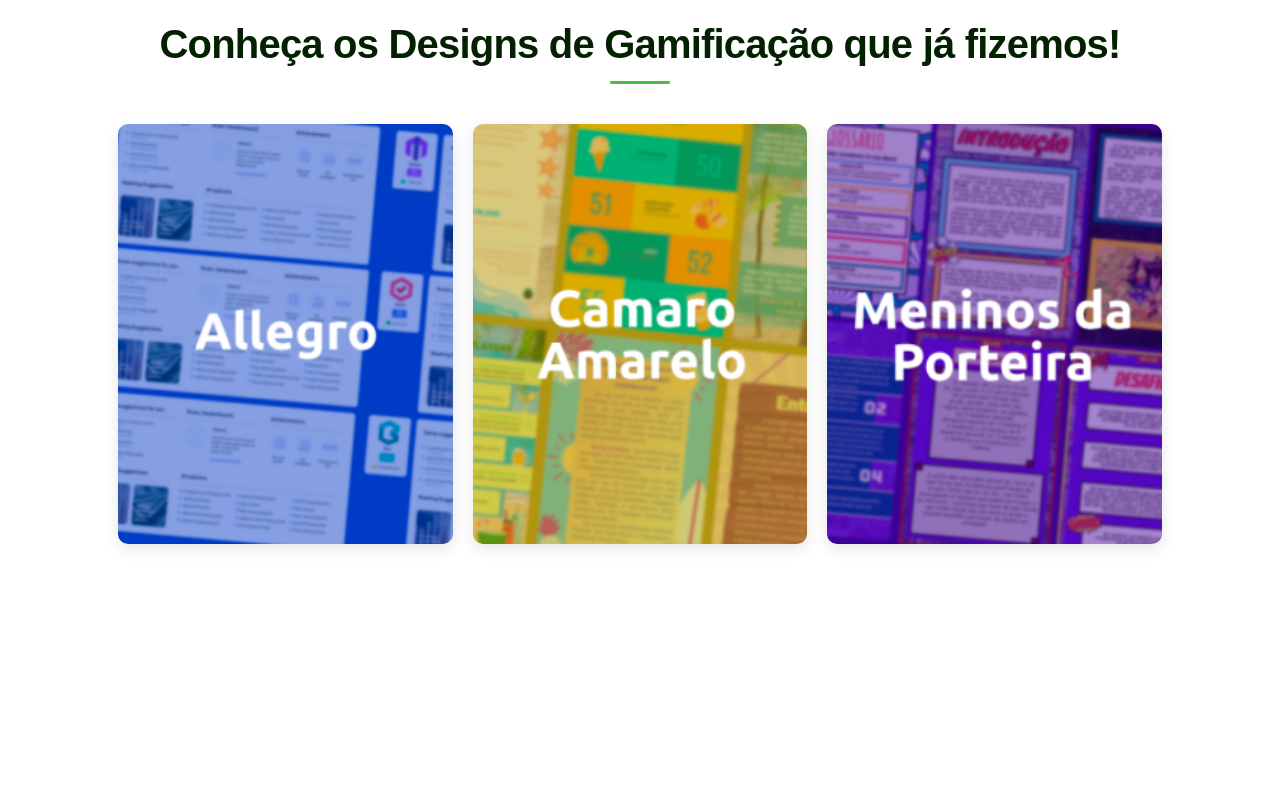
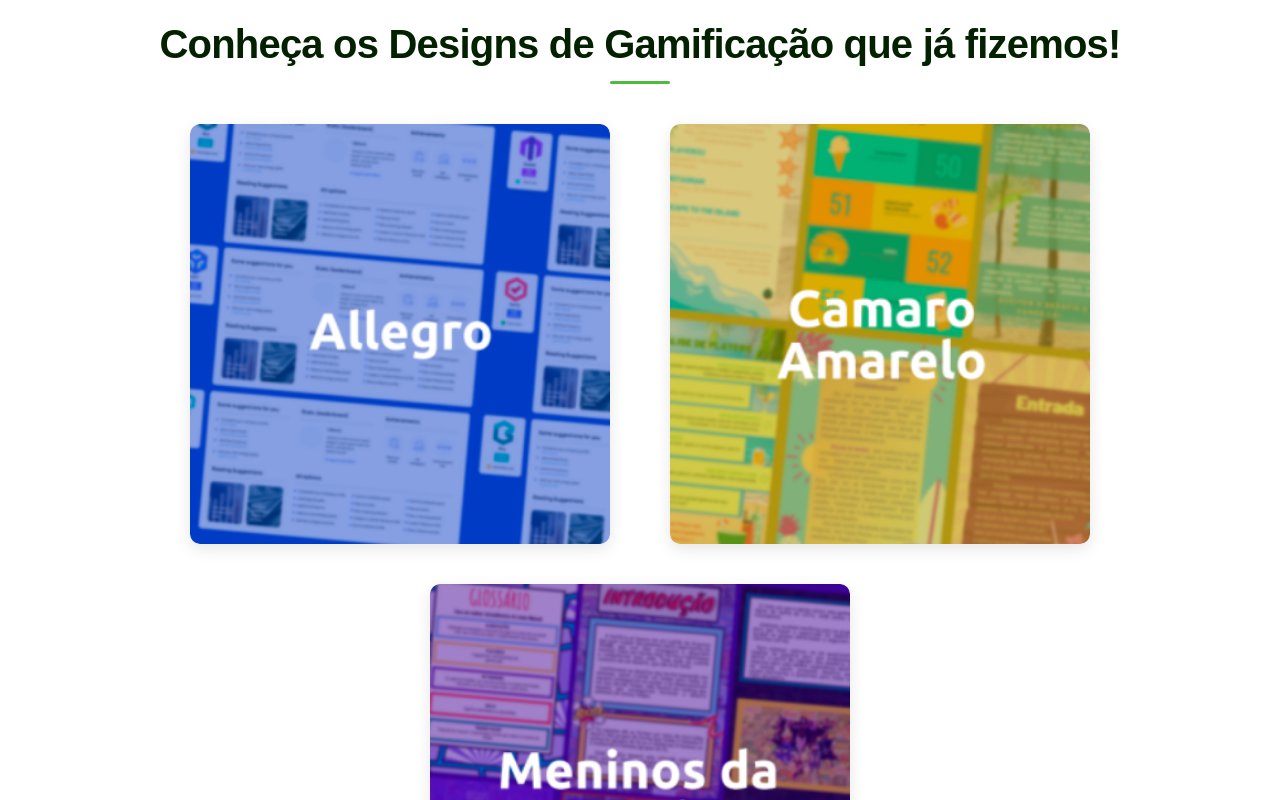
Before and after one commit to DiProjOrcestra/Site-Orc, a React (Vite) app: page / in a window 1280 px wide. Shown: the part 3300-4100 px from the top of the page. Before the commit the page ends 3924 px from the top, so only its background shows below. Built offline with nearby package versions, Linux system fonts and the light colour scheme.

Commit message:
fix: concertando o problema dos textos nos cards dos projetos no componente Projetos.jsx

```diff
--- a/src/css/Projetos.css
+++ b/src/css/Projetos.css
@@ -35,6 +35,20 @@
   max-width: 1300px;
   margin: 0 auto;
   justify-items: center;
+
+
+  display: flex;
+  flex-wrap: wrap;
+  justify-content: center;
+  align-items: center;
+
+}
+
+.projetos-grid > * {
+  flex: 0 1 auto;
+  min-width: 300px;
+  max-width: 400px;
+  margin: 0 10px;
 }
 
 .projeto-card {
@@ -97,7 +111,10 @@
 
 
 .projeto-name {
+  position: relative;
+  top: 0;
   color: #3bc90c;
+  margin: 0px 0 20px 0;
   font-size: 1.8rem;
   font-weight: 800;
   text-shadow: 2px 2px 4px rgba(0, 0, 0, 0.3);
@@ -126,12 +143,38 @@
   line-clamp: unset;
   max-height: none;
   white-space: normal;
+
+  overflow-y: auto;
+  flex: 1;
+  max-height: calc(100% - 80px);
+
+
+  scrollbar-width: thin;
+  scrollbar-color: #3bc90c rgba(255, 255, 255, 0.1);
+  padding-right: 5px;
+
 }
+
+* Scroll customizado para Webkit */
+.projeto-resumo::-webkit-scrollbar {
+  width: 4px;
+}
+
+.projeto-resumo::-webkit-scrollbar-track {
+  background: rgba(255, 255, 255, 0.1);
+  border-radius: 2px;
+}
+
+.projeto-resumo::-webkit-scrollbar-thumb {
+  background: #3bc90c;
+  border-radius: 2px;
+}
+
 
 @media (max-width: 1200px) {
   .projetos-grid {
     max-width: 1100px;
-    gap: 35px; /* AJUSTADO */
+    gap: 35px;
   }
 
   .projeto-card {
@@ -160,7 +203,7 @@
 
   .projetos-grid {
     grid-template-columns: repeat(2, 1fr);
-    gap: 35px; /* AJUSTADO */
+    gap: 35px;
     max-width: 800px;
   }
 
@@ -195,7 +238,7 @@
 
   .projetos-grid {
     grid-template-columns: 1fr;
-    gap: 30px; /* AJUSTADO */
+    gap: 30px;
     max-width: 450px;
   }
 
```
